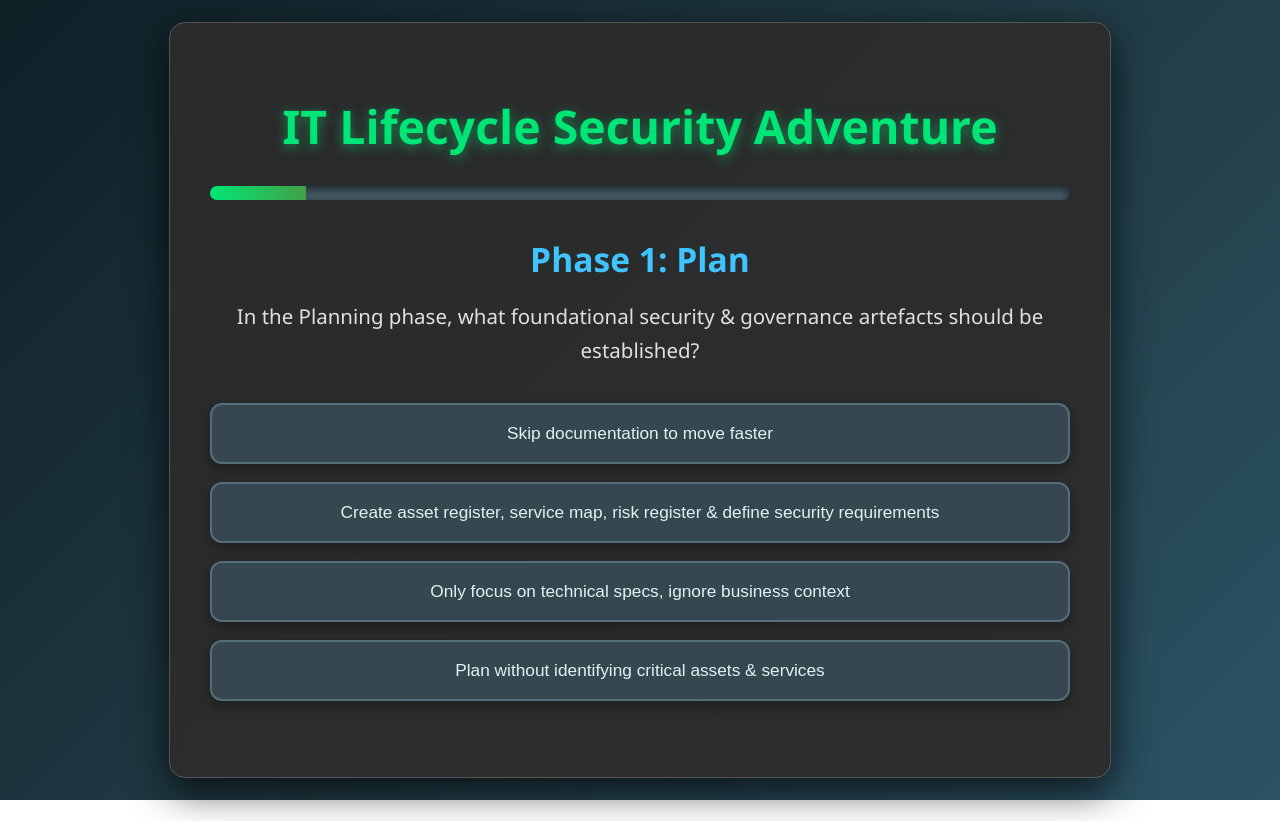
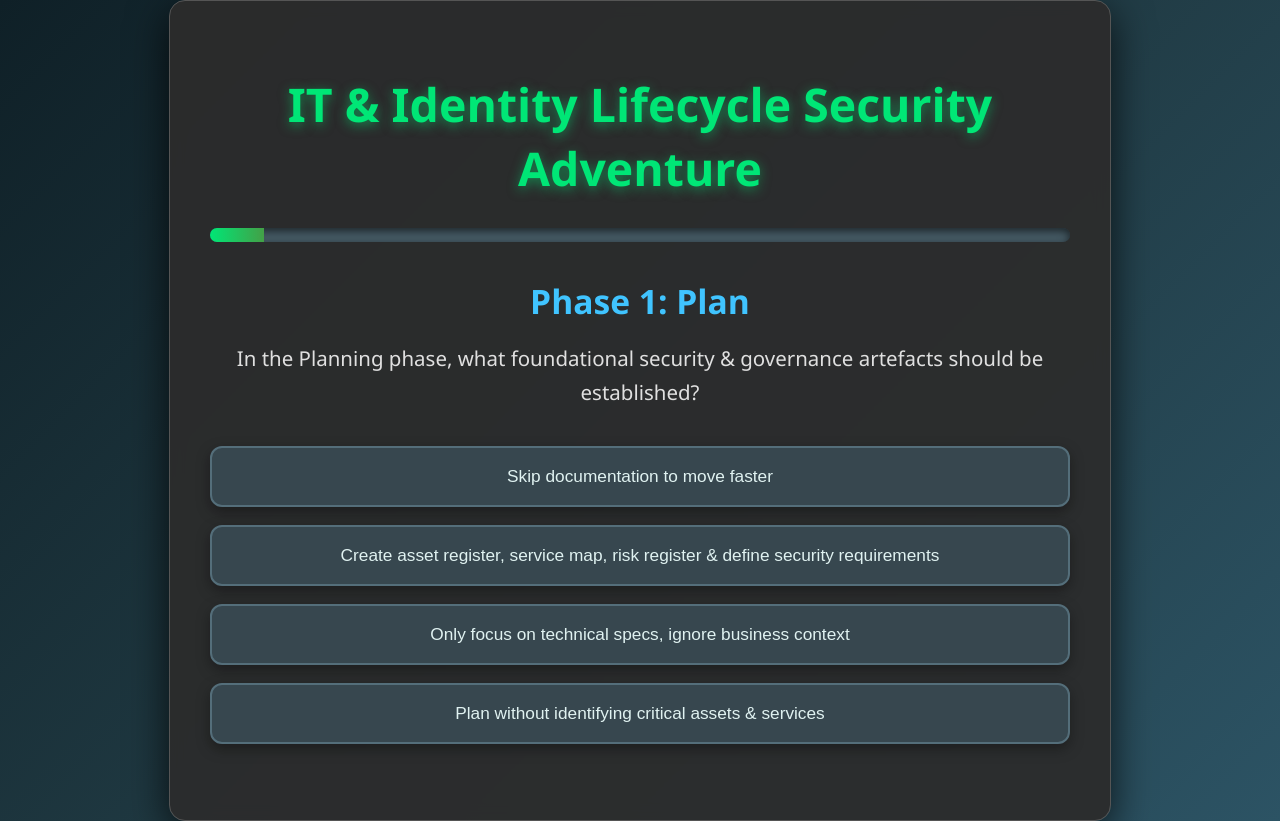
Before and after one commit to mr-r3b00t/service_lifecycle_adventure, a plain HTML site: page index.html in a window 1280 px wide. Before the commit the page ends 800 px from the top, so only its background shows below. Drawn offline with Linux system fonts and the light colour scheme.

Commit message:
Update index.html

```diff
--- a/index.html
+++ b/index.html
@@ -3,7 +3,7 @@
 <head>
     <meta charset="UTF-8">
     <meta name="viewport" content="width=device-width, initial-scale=1.0">
-    <title>IT Lifecycle Security Adventure - Enhanced</title>
+    <title>IT & Identity Lifecycle Security Adventure - Expanded</title>
     <style>
         body {
             font-family: 'Segoe UI', Tahoma, Geneva, Verdana, sans-serif;
@@ -188,7 +188,7 @@
 </head>
 <body>
     <div id="game-container">
-        <h1>IT Lifecycle Security Adventure</h1>
+        <h1>IT & Identity Lifecycle Security Adventure</h1>
         <div id="progress-bar">
             <div id="progress-fill"></div>
         </div>
@@ -275,6 +275,57 @@
                 { text: "Formally decommission assets, securely wipe data, update registers, service maps & archive business documentation appropriately", correct: true, feedback: "Correct – clean closure prevents shadow IT & data exposure." },
                 { text: "Hand over hardware without wiping", correct: false, feedback: "Wrong – major data breach risk." },
                 { text: "Delete all records immediately", correct: false, feedback: "Wrong – retain for compliance & lessons learned." }
+              ]},
+            { name: "Identity Plan", question: "In planning Identity Lifecycle Management, how to integrate with asset registers?",
+              options: [
+                { text: "Treat identities separately from other assets", correct: false, feedback: "Wrong – identities are critical assets too." },
+                { text: "Include user identities in asset registers, map to services & define IAM requirements (e.g., RBAC, MFA)", correct: true, feedback: "Correct – early planning prevents access sprawl; real-world: Poor planning led to over-privileged accounts in many breaches." },
+                { text: "Ignore HR processes in planning", correct: false, feedback: "Wrong – align with onboarding/offboarding." },
+                { text: "Plan for manual access grants only", correct: false, feedback: "Wrong – automate for scalability." }
+              ]},
+            { name: "Identity Design", question: "Designing IAM: In a real scenario like a cloud migration, what's key?",
+              options: [
+                { text: "Design without federation or SSO", correct: false, feedback: "Wrong – increases phishing risks." },
+                { text: "Design zero-trust model with least privilege, integrating service maps for access paths", correct: true, feedback: "Correct – prevents lateral movement; e.g., in Colonial Pipeline (2021), compromised VPN credentials enabled ransomware." },
+                { text: "Allow shared accounts for simplicity", correct: false, feedback: "Wrong – auditability suffers." },
+                { text: "No need for access reviews in design", correct: false, feedback: "Wrong – build in periodic attestation." }
+              ]},
+            { name: "Identity Build & Test", question: "Building & testing IDM: Best practice for secure implementation?",
+              options: [
+                { text: "Hardcode credentials in scripts", correct: false, feedback: "Wrong – exposure risk high." },
+                { text: "Build automated provisioning with secure APIs, test for privilege escalation using asset criticality", correct: true, feedback: "Correct – ensures controls; real-world: Untested IAM in SolarWinds allowed persistent access." },
+                { text: "Skip MFA testing", correct: false, feedback: "Wrong – MFA bypass common in attacks." },
+                { text: "Test only happy paths", correct: false, feedback: "Wrong – include failure & attack simulations." }
+              ]},
+            { name: "Identity Deploy & Operate", question: "Deploying & operating IDM: How to handle daily management?",
+              options: [
+                { text: "Manual access changes without logging", correct: false, feedback: "Wrong – no audit trail." },
+                { text: "Automate JIT access, monitor anomalies with integrated logs & service maps", correct: true, feedback: "Correct – reduces standing privileges; e.g., in Uber breach (2022), repeated MFA fatigue led to compromise." },
+                { text: "Ignore password rotation", correct: false, feedback: "Wrong – stale creds are exploited." },
+                { text: "No user training on phishing", correct: false, feedback: "Wrong – social engineering targets identities." }
+              ]},
+            { name: "Identity Incident Response", question: "Okta breach (2022) – hacker accessed support via social engineering. First response step?",
+              options: [
+                { text: "Continue operations normally", correct: false, feedback: "Wrong – risks further compromise." },
+                { text: "Contain by resetting creds, using asset registers to scope impacted identities & services", correct: true, feedback: "Correct – quick isolation; real incident highlighted need for rapid deprovisioning & monitoring." },
+                { text: "Publicly disclose before containment", correct: false, feedback: "Wrong – secure first." },
+                { text: "Blame the vendor without internal review", correct: false, feedback: "Wrong – own your controls." }
+              ],
+              incident: true
+            },
+            { name: "Identity Manage", question: "Managing identities: Real-world scenario like employee role changes?",
+              options: [
+                { text: "Keep old permissions indefinitely", correct: false, feedback: "Wrong – privilege creep occurs." },
+                { text: "Conduct regular access reviews, update registers & maps for changes in business documentation", correct: true, feedback: "Correct – maintains least privilege; e.g., in Twitter (2020), former employee access enabled hijacks." },
+                { text: "No need for audits", correct: false, feedback: "Wrong – compliance & security require them." },
+                { text: "Manual reviews only annually", correct: false, feedback: "Wrong – automate for efficiency." }
+              ]},
+            { name: "Identity Retire/Deprovision", question: "Offboarding identities: Why critical in real scenarios?",
+              options: [
+                { text: "Delay deprovisioning for convenience", correct: false, feedback: "Wrong – orphan accounts exploited." },
+                { text: "Automate immediate revocation, update asset registers & archive access logs per policy", correct: true, feedback: "Correct – prevents insider threats; e.g., in Code Spaces (2014), ex-employee access led to total deletion." },
+                { text: "Leave accounts active", correct: false, feedback: "Wrong – major risk vector." },
+                { text: "No documentation of offboarding", correct: false, feedback: "Wrong – breaks audit chain." }
               ]}
         ];
 
@@ -360,8 +411,8 @@
             scoreDisplay.className = passed ? 'pass' : 'fail';
 
             resultMessage.textContent = passed
-                ? "Outstanding! You demonstrated strong understanding of secure IT lifecycle management — including critical asset visibility, service mapping and documentation hygiene."
-                : "Mission requires improvement. You need at least 75% to pass. Focus especially on maintaining accurate asset registers, service maps and business documentation throughout the lifecycle — then try again!";
+                ? "Outstanding! You demonstrated strong understanding of secure IT and Identity lifecycle management — including critical asset visibility, service mapping, documentation hygiene, and real-world IDM scenarios."
+                : "Mission requires improvement. You need at least 75% to pass. Focus especially on maintaining accurate asset registers, service maps, business documentation, and Identity Lifecycle best practices throughout — then try again!";
 
             restartBtn.style.display = 'block';
         }
```
